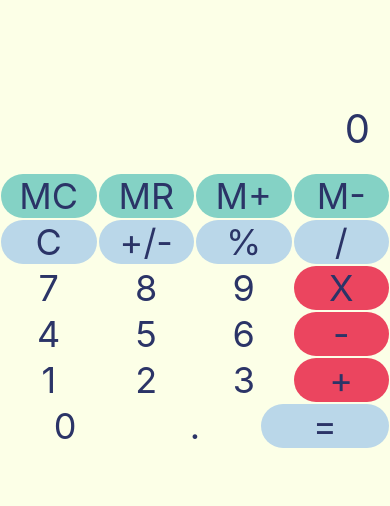
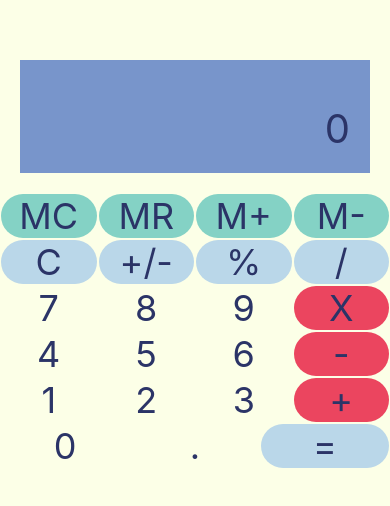
Before and after one commit to Erundule/Calculadora, a React Native app in the folder mobile-calculator/: screen / in a window 390 px wide. Shown: the part 168-674 px from the top of the page. Built offline with nearby package versions, Linux system fonts and the light colour scheme.

Commit message:
alteração no visual do display

```diff
--- a/mobile-calculator/src/components/Display.jsx
+++ b/mobile-calculator/src/components/Display.jsx
@@ -19,8 +19,9 @@ const styles = {
         flex: 1,
         justifyContent: 'flex-end',
         alignItems: 'flex-end',
-        backgroundColor: '#fcffe7',
+        backgroundColor: '#7895cb',
         padding: 20,
+        margin: 20,
     },
     valueText: {
         color: '#2b3467',
```
